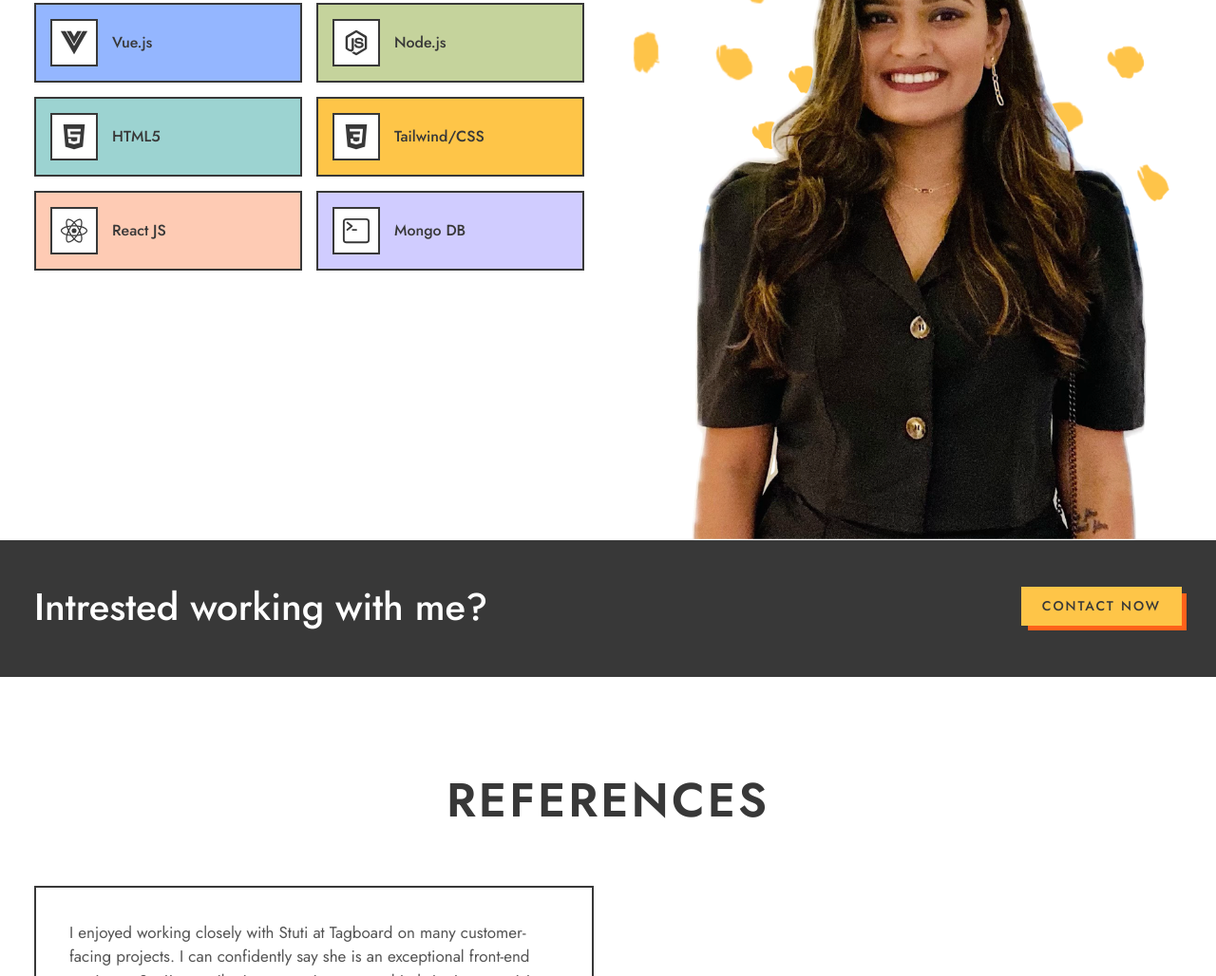
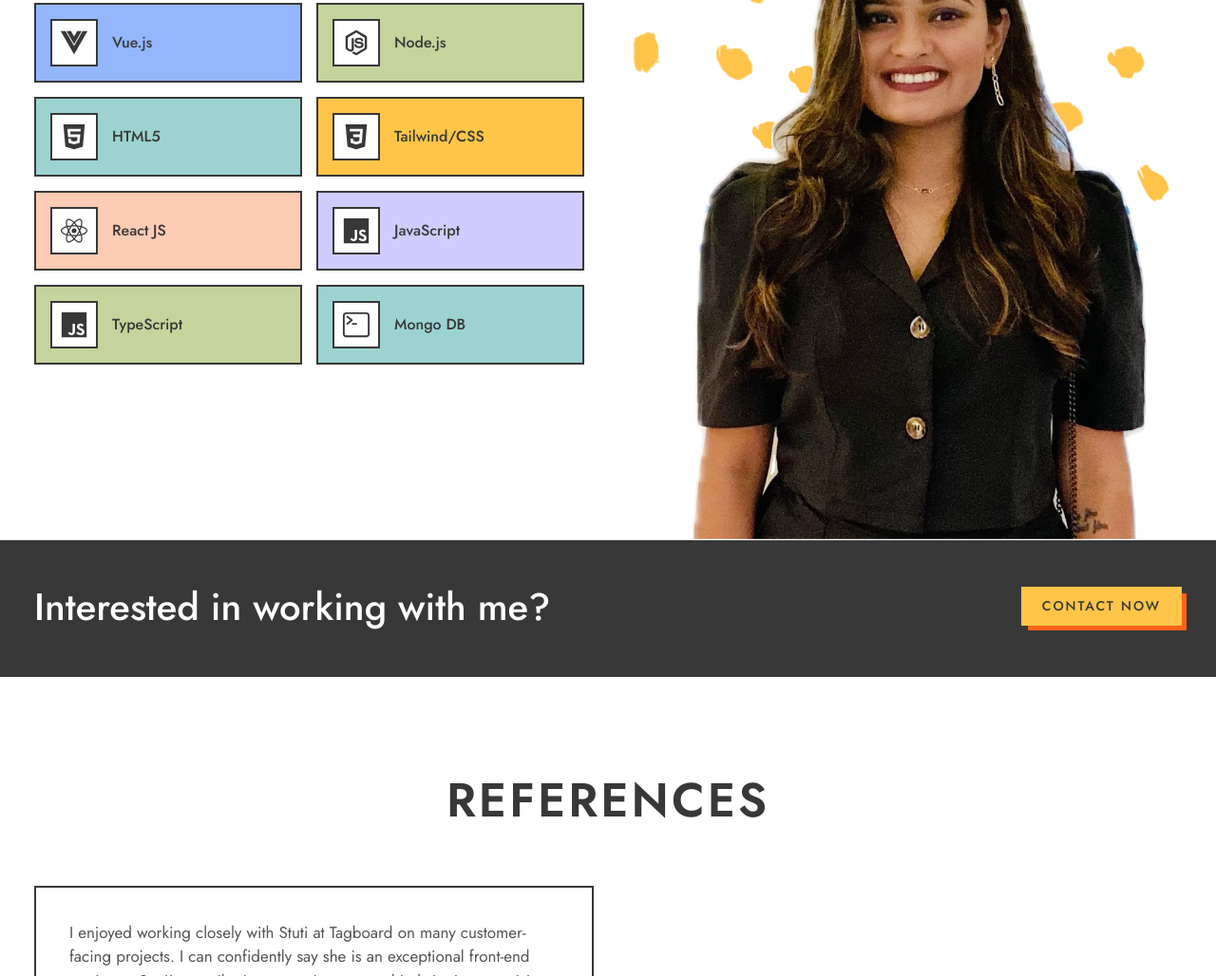
Before and after one commit to strips96/my_website_portfolio, a plain HTML site: page index.html in a window 1280 px wide. Shown: the part 1768-2796 px from the top of the page at 95% size. Drawn offline with nearby package versions, Linux system fonts and the light colour scheme.

Commit message:
add skills and new colors

```diff
--- a/index.html
+++ b/index.html
@@ -245,6 +245,30 @@
                 <div class="card card-sm" style="background-color: hsl(245, 100%, 90%)">
 
                   <div class="card-media">
+                    <ion-icon name="logo-javascript"></ion-icon>
+                  </div>
+
+                  <h2 class="card-title">JavaScript</h2>
+
+                </div>
+              </li>
+
+              <li>
+                <div class="card card-sm" style="background-color: hsl(76, 39%, 72%)">
+
+                  <div class="card-media">
+                    <ion-icon name="logo-javascript"></ion-icon>
+                  </div>
+
+                  <h2 class="card-title">TypeScript</h2>
+
+                </div>
+              </li>
+
+              <li>
+                <div class="card card-sm" style="background-color: hsl(177, 39%, 72%)">
+
+                  <div class="card-media">
                     <ion-icon name="terminal-outline"></ion-icon>
                   </div>
 
@@ -275,7 +299,7 @@
 
       <section class="cta">
         <div class="container">
-          <h2 class="title-lg">Intrested working with me?</h2>
+          <h2 class="title-lg">Interested in working with me?</h2>
 
           <a href="./contact.html" class="btn btn-tertiary">Contact Now</a>
         </div>
```
